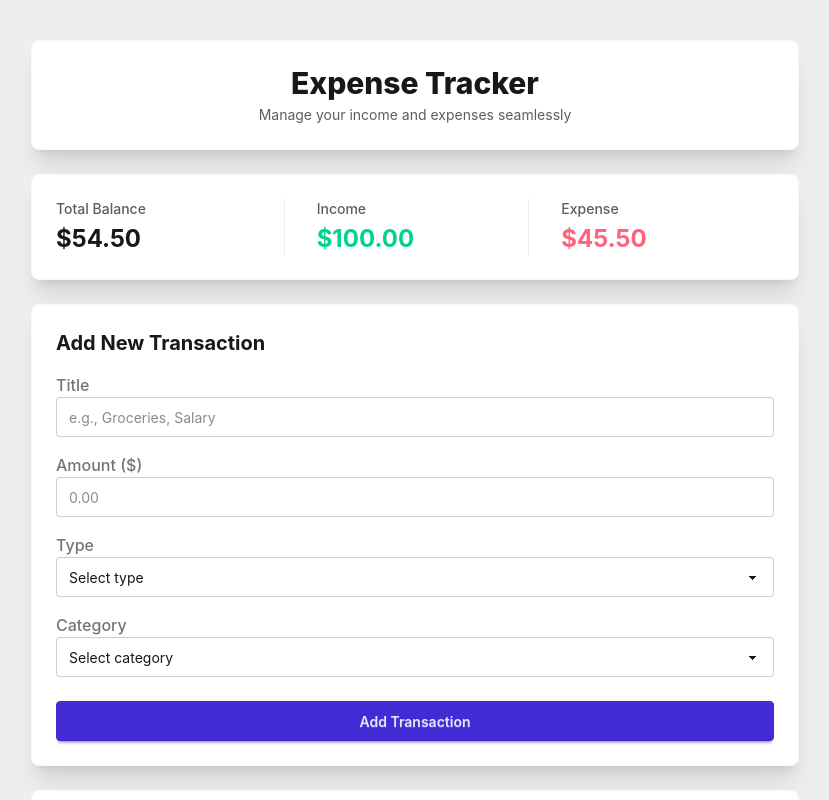
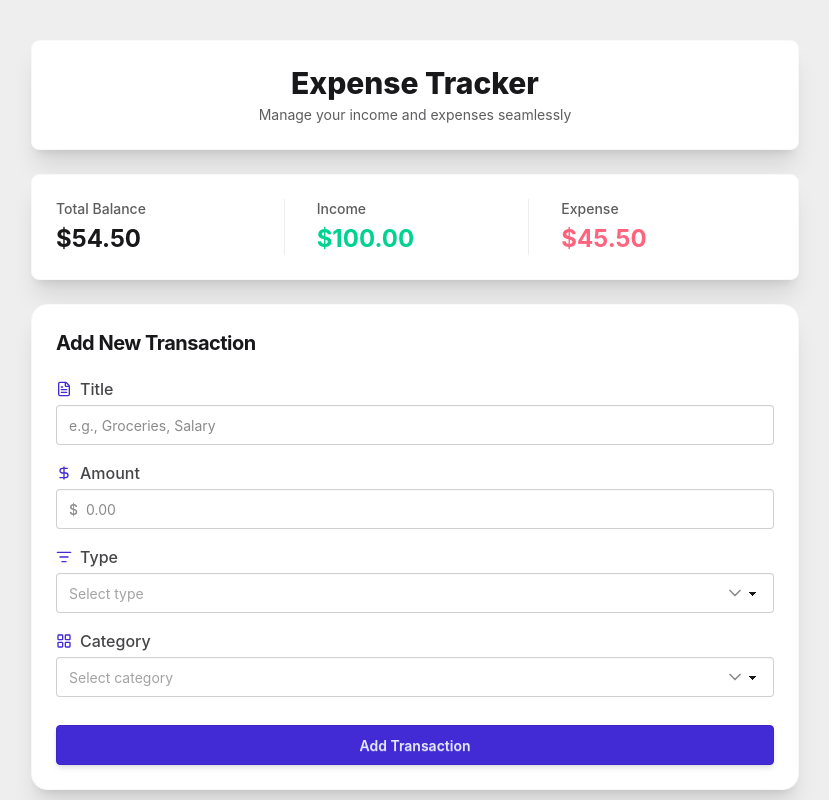
Before and after one commit to Kylian1592005/expense-tracker, a React (Vite) app: page / in a window 1280 px wide. Shown: the top 800 px of the page, without its empty margins (225-1054 px from the left). Built offline with nearby package versions, Linux system fonts and the light colour scheme.

Commit message:
feat: add lucide-react icons to TransactionForm and enhance UI elements

```diff
--- a/package.json
+++ b/package.json
@@ -12,6 +12,7 @@
   "dependencies": {
     "@tailwindcss/vite": "^4.3.3",
     "dayjs": "^1.11.23",
+    "lucide-react": "^1.55.0",
     "react": "^19.2.8",
     "react-dom": "^19.2.8",
     "tailwindcss": "^4.3.3"
--- a/src/components/TransactionForm.jsx
+++ b/src/components/TransactionForm.jsx
@@ -1,3 +1,11 @@
+import {
+  AlertCircle,
+  ChevronDown,
+  DollarSign,
+  FileText,
+  LayoutGrid,
+  ListFilter,
+} from "lucide-react";
 import { useState } from "react";
 
 export default function TransactionForm({
@@ -78,16 +86,19 @@ export default function TransactionForm({
   return (
     <form
       onSubmit={handleAddTransaction}
-      className="card bg-base-100 shadow-xl p-6 w-full border border-base-200"
+      className="card bg-base-100 shadow-xl p-6 w-full border border-base-200 rounded-2xl"
     >
-      <h2 className="text-xl font-bold mb-4 text-base-content">
+      <h2 className="text-xl font-bold mb-5 text-base-content tracking-tight">
         Add New Transaction
       </h2>
 
       <div className="flex flex-col gap-4">
         <div className="form-control w-full">
-          <label className="label" htmlFor="title">
-            <span className="label-text font-medium">Title</span>
+          <label className="label pb-1" htmlFor="title">
+            <span className="label-text font-medium text-base-content/80 flex items-center gap-2">
+              <FileText className="w-4 h-4 text-primary" />
+              Title
+            </span>
           </label>
           <input
             type="text"
@@ -95,14 +106,21 @@ export default function TransactionForm({
             placeholder="e.g., Groceries, Salary"
             value={inputForm.title}
             onChange={(e) => handleInputChange(e.target.id, e.target.value)}
-            className="input input-bordered w-full"
+            className="input input-bordered w-full focus:outline-none focus:border-primary transition-all duration-200"
           />
         </div>
 
         <div className="form-control w-full">
-          <label className="label" htmlFor="amount">
-            <span className="label-text font-medium">Amount ($)</span>
+          <label className="label pb-1" htmlFor="amount">
+            <span className="label-text font-medium text-base-content/80 flex items-center gap-2">
+              <DollarSign className="w-4 h-4 text-primary" />
+              Amount
+            </span>
           </label>
+          <div
+            className={`input input-bordered flex items-center gap-2 w-full focus-within:border-primary transition-all duration-200 ${checkAmountValid ? "input-error" : ""}`}
+          >
+            <span className="text-base-content/50 font-medium">$</span>
             <input
               type="number"
               id="amount"
@@ -110,66 +128,114 @@ export default function TransactionForm({
               placeholder="0.00"
               value={inputForm.amount}
               onChange={(e) => handleInputChange(e.target.id, e.target.value)}
-            className="input input-bordered w-full"
+              className="w-full bg-transparent focus:outline-none"
             />
+          </div>
           {checkAmountValid && (
-            <label className="label">
-              <span className="label-text-alt text-error">
+            <label className="label pt-1 pb-0">
+              <span className="label-text-alt text-error flex items-center gap-1 font-medium">
+                <AlertCircle className="w-3.5 h-3.5" />
                 Amount must be greater than 0
               </span>
             </label>
           )}
         </div>
 
-        <div className="form-control w-full">
-          <label className="label" htmlFor="type">
-            <span className="label-text font-medium">Type</span>
+        <div className="dropdown dropdown-bottom w-full">
+          <label className="label pb-1" htmlFor="type">
+            <span className="label-text font-medium text-base-content/80 flex items-center gap-2">
+              <ListFilter className="w-4 h-4 text-primary" />
+              Type
+            </span>
           </label>
-          <select
-            id="type"
-            value={inputForm.type}
-            onChange={(e) => handleInputChange(e.target.id, e.target.value)}
-            className="select select-bordered w-full"
+          <div
+            tabIndex={0}
+            role="button"
+            className="select select-bordered w-full flex items-center justify-between focus:outline-none focus:border-primary transition-all duration-200"
           >
-            <option value="" disabled>
-              Select type
-            </option>
+            <span
+              className={
+                inputForm.type
+                  ? "text-base-content font-medium capitalize"
+                  : "text-base-content/40"
+              }
+            >
+              {inputForm.type || "Select type"}
+            </span>
+            <ChevronDown className="w-5 h-5 opacity-50" />
+          </div>
+          <ul
+            tabIndex={0}
+            className="dropdown-content menu p-2 shadow-xl bg-base-100 rounded-box w-full z-[1] border border-base-200 mt-1"
+          >
             {DEFAULT_VALUES.types.map((type) => (
-              <option key={type} value={type} className="capitalize">
+              <li key={type}>
+                <button
+                  type="button"
+                  onClick={() => handleInputChange("type", type)}
+                  className="capitalize py-2.5 rounded-lg hover:bg-primary hover:text-primary-content transition-colors"
+                >
                   {type}
-              </option>
+                </button>
+              </li>
             ))}
-          </select>
+          </ul>
         </div>
 
-        <div className="form-control w-full">
-          <label className="label" htmlFor="category">
-            <span className="label-text font-medium">Category</span>
+        <div className="dropdown dropdown-bottom w-full form-control">
+          <label className="label pb-1" htmlFor="category">
+            <span className="label-text font-medium text-base-content/80 flex items-center gap-2">
+              <LayoutGrid className="w-4 h-4 text-primary" />
+              Category
+            </span>
           </label>
-          <select
-            id="category"
-            value={inputForm.category}
-            onChange={(e) => handleInputChange(e.target.id, e.target.value)}
-            className="select select-bordered w-full"
+          <div
+            tabIndex={0}
+            role="button"
+            className="select select-bordered w-full flex items-center justify-between focus:outline-none focus:border-primary transition-all duration-200"
           >
-            <option value="" disabled>
-              Select category
-            </option>
+            <span
+              className={
+                inputForm.category
+                  ? "text-base-content font-medium"
+                  : "text-base-content/40"
+              }
+            >
+              {inputForm.category || "Select category"}
+            </span>
+            <ChevronDown className="w-5 h-5 opacity-50" />
+          </div>
+          <ul
+            tabIndex={0}
+            className="dropdown-content menu p-2 shadow-xl bg-base-100 rounded-box w-full z-[1] border border-base-200 mt-1"
+          >
             {DEFAULT_VALUES.categories.map((cat) => (
-              <option key={cat} value={cat}>
+              <li key={cat}>
+                <button
+                  type="button"
+                  onClick={() => {
+                    handleInputChange("category", cat);
+                  }}
+                  className="text-left py-2.5 rounded-lg hover:bg-primary hover:text-primary-content transition-colors"
+                >
                   {cat}
-              </option>
+                </button>
+              </li>
             ))}
-          </select>
+          </ul>
         </div>
 
         {checkInput && (
-          <div className="alert alert-error py-2 text-sm text-white">
+          <div className="alert alert-error py-2.5 px-4 text-sm font-medium text-error-content rounded-lg flex items-center gap-2 mt-1">
+            <AlertCircle className="w-4 h-4 shrink-0" />
             <span>All fields are required!</span>
           </div>
         )}
 
-        <button type="submit" className="btn btn-primary mt-2 w-full">
+        <button
+          type="submit"
+          className="btn btn-primary mt-3 w-full shadow-md font-semibold hover:shadow-lg transition-all"
+        >
           Add Transaction
         </button>
       </div>
```
Also changed, not shown: 1 other file (tests, documents, lock files or other folders). Lines whose indentation alone changed are shown as unchanged.
